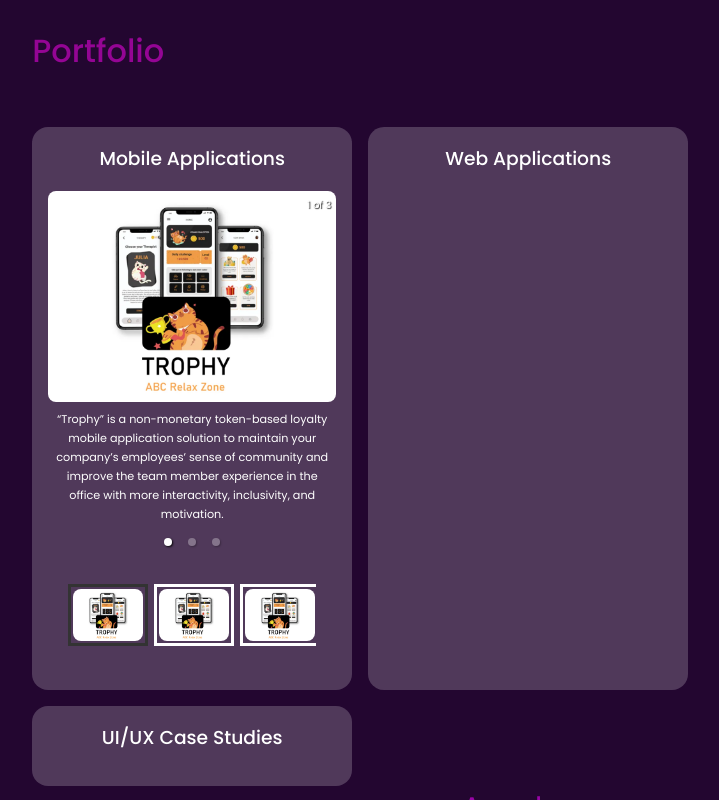
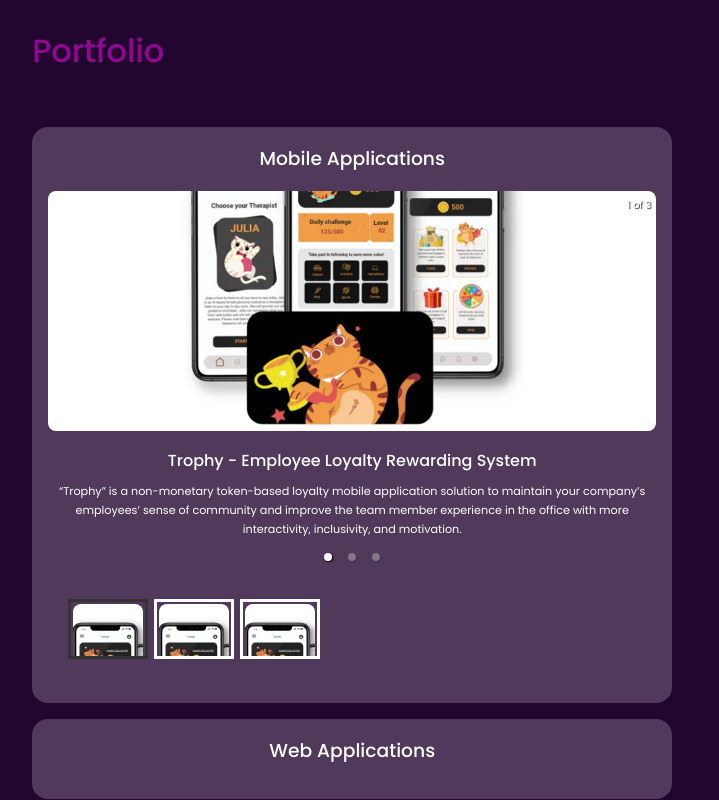
Before and after one commit to disara7/portfolio, a React (Create React App) app: page / in a window 1280 px wide. Shown: the part 2400-3200 px from the top of the page, without its empty margins (131-850 px from the left). Built offline with nearby package versions, Linux system fonts and the light colour scheme.

Commit message:
updated portfolio

```diff
--- a/src/components/portfolio/Portfolio.jsx
+++ b/src/components/portfolio/Portfolio.jsx
@@ -17,6 +17,7 @@
       <Carousel>
         <div className='carousel'>
         <img src={p1} alt="" />
+        <h4>Trophy - Employee Loyalty Rewarding System</h4>
         <p>“Trophy” is a non-monetary token-based loyalty mobile application solution to maintain your company’s employees’ sense of community and improve the team member experience in the office with more interactivity, inclusivity, and motivation.</p>
         </div>
         <div className='carousel'>
--- a/src/components/portfolio/portfolio.css
+++ b/src/components/portfolio/portfolio.css
@@ -1,6 +1,6 @@
 .project_card{
     background-color: rgba(255, 255, 255, 0.203);
-    width: 20rem;
+    width: 40rem;
     padding: 1rem;
     border-radius: 1rem;
     margin-right: 1rem;
@@ -17,19 +17,29 @@
     margin-bottom: 2rem;
 }
 
+.project_card h4{
+    margin-top: 1rem;
+}
+
 .carousel img{
     width: 5rem;
-    height: auto;
+    height: 15rem;
     border-radius: 0.5rem;
 }
 
-.projects {
-    display: flex;
-    flex-direction: row;
-    margin-left: 10.2rem;
-}
 
-.casestudies {
+.project_card {
     margin-left: 10.2rem;
     margin-top: 1rem;
 }
+
+.carousel .thumb {
+    width: 100px;
+    height: 60px;
+    object-fit: contain;
+}
+
+/* Optionally, style the container around the thumbnails */
+.carousel .thumbs-wrapper {
+    height: auto; /* Adjust this if necessary */
+}
```
